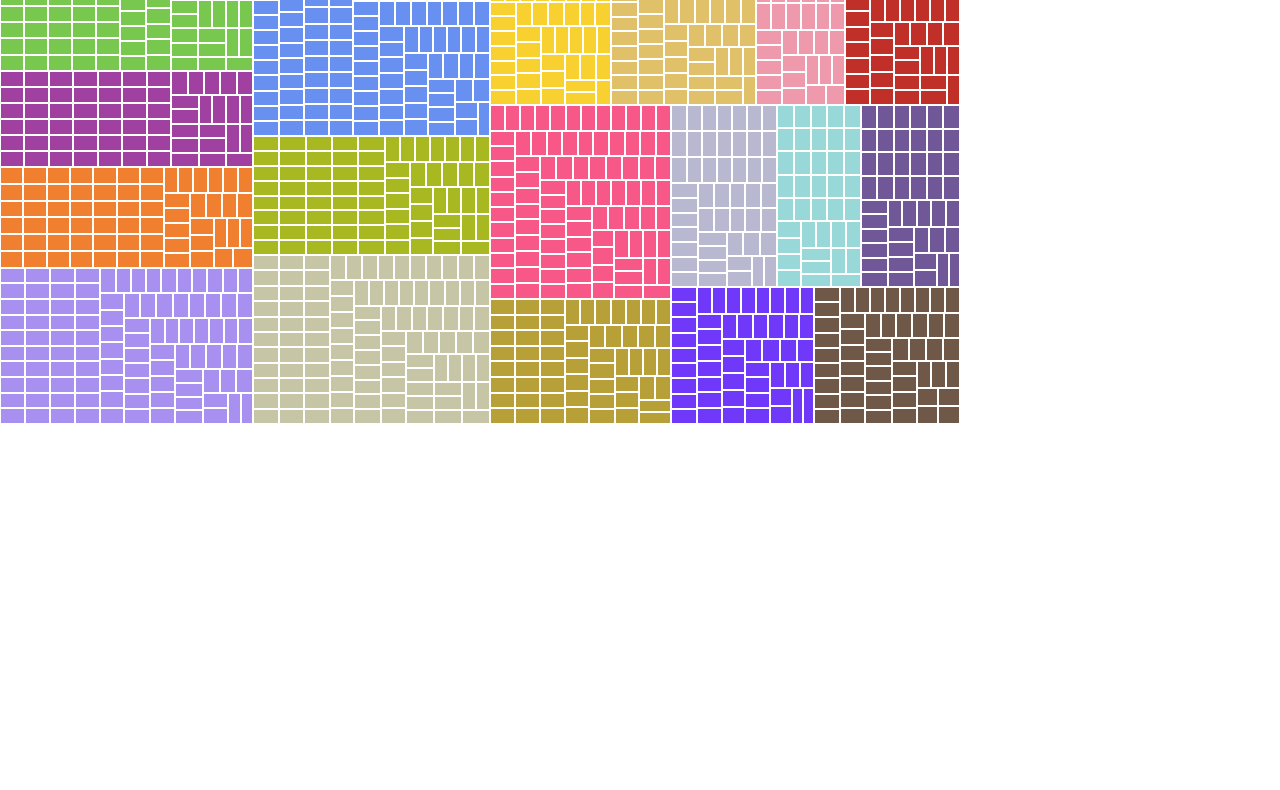
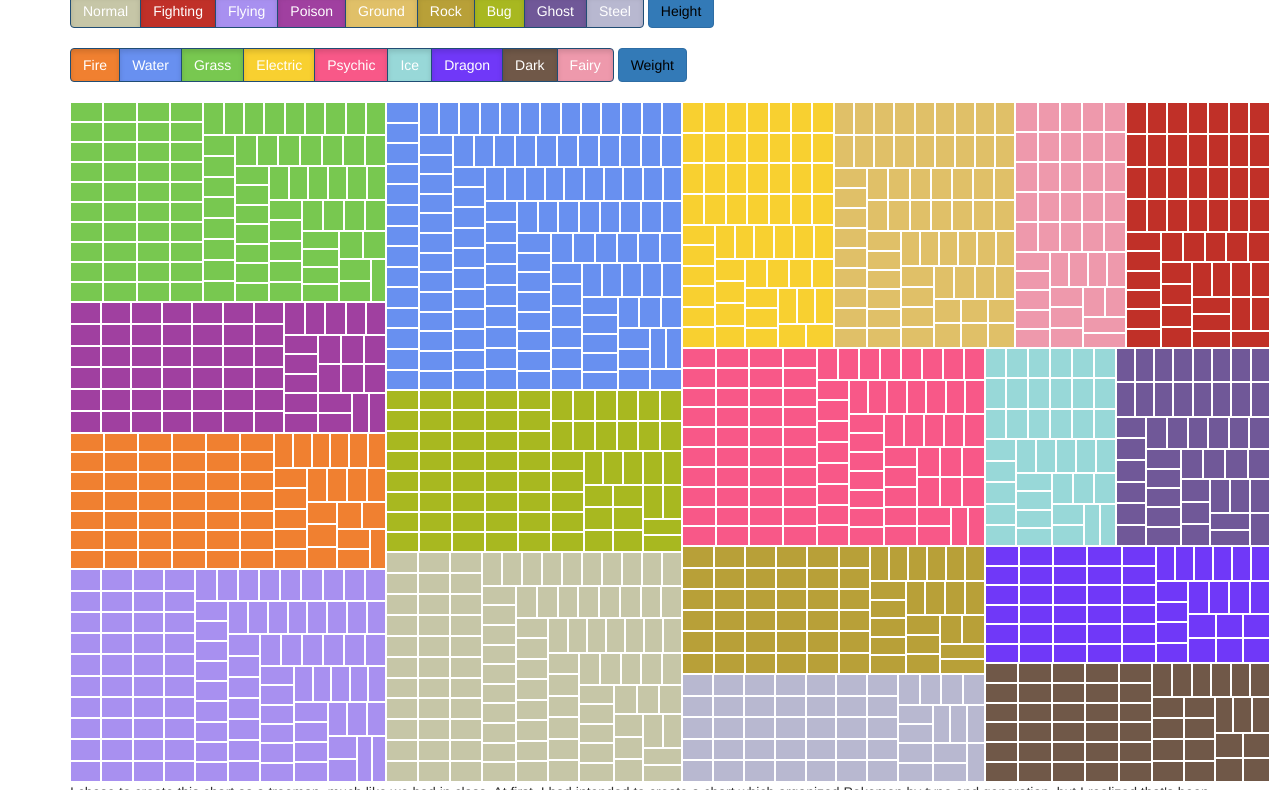
Before and after one commit to KinsTran/PokeGen6Charts, a plain HTML site: page index.html in a window 1280 px wide. Shown: the part 76-866 px from the top of the page. Before the commit the page ends 800 px from the top, so only its background shows below. Drawn offline with nearby package versions, Linux system fonts and the light colour scheme; animation ran at ten frames a second.

Commit message:
Finished all but type toggling and hover

```diff
--- a/css/main.css
+++ b/css/main.css
@@ -19,8 +19,18 @@
   color:white;
 }
 
+#vis {
+  position:relative;
+  padding-bottom:100px;
+  margin-bottom:580px;
+}
+
 .btn {
   color: black;
+}
+
+.btn-group {
+  margin-bottom:20px;
 }
 
 #normal {
@@ -94,8 +104,3 @@
 #fairy {
   background-color: #EE99AC;
 }
-
-#vis {
-  position:relative;
-  padding-bottom:100px;
-}
--- a/index.html
+++ b/index.html
@@ -13,74 +13,120 @@
 
     <!-- Custom files -->
     <link rel="stylesheet" href="css/main.css" />
-
-    <!-- your script file -->
-    <script src="js/main.js"></script>
 </head>
 
 <body class ="container">
     <h1>Pokemon Visualizations</h1>
     <!-- Create a button for every Pokemon type -->
-        <div class="button-group" data-toggle="buttons">
+    <div class="btn-group" data-toggle="buttons">
         <label class="btn btn-primary active" id="normal">
-				<input value="normal" type="checkbox" name="options" id="option1" autocomplete="off" checked>Normal
+            <input value=".normal" type="checkbox" name="options" id="option1" autocomplete="off" checked>Normal
         </label>
         <label class="btn btn-primary active" id="fighting">
-				<input value="fighting" type="checkbox" name="options" id="option2" autocomplete="off" checked >Fighting
+            <input value=".fighting" type="checkbox" name="options" id="option2" autocomplete="off" checked >Fighting
         </label>
         <label class="btn btn-primary active" id="flying">
-				<input value="flying" type="checkbox" name="options" id="option2" autocomplete="off" checked>Flying
+            <input value=".flying" type="checkbox" name="options" id="option2" autocomplete="off" checked>Flying
         </label>
         <label class="btn btn-primary active" id="poison">
-				<input value="poison" type="checkbox" name="options" id="option2" autocomplete="off" checked>Poison
+            <input value=".poison" type="checkbox" name="options" id="option2" autocomplete="off" checked>Poison
         </label>
         <label class="btn btn-primary active" id="ground">
-				<input value="ground" type="checkbox" name="options" id="option2" autocomplete="off" checked>Ground
+            <input value=".ground" type="checkbox" name="options" id="option2" autocomplete="off" checked>Ground
         </label>
         <label class="btn btn-primary active" id="rock">
-				<input value="rock" type="checkbox" name="options" id="option2" autocomplete="off" checked>Rock
+            <input value=".rock" type="checkbox" name="options" id="option2" autocomplete="off" checked>Rock
         </label>
         <label class="btn btn-primary active" id="bug">
-				<input value="bug" type="checkbox" name="options" id="option2" autocomplete="off" checked>Bug
+            <input value=".bug" type="checkbox" name="options" id="option2" autocomplete="off" checked>Bug
         </label>
         <label class="btn btn-primary active" id="ghost">
-				<input value="ghost" type="checkbox" name="options" id="option2" autocomplete="off" checked>Ghost
+            <input value=".ghost" type="checkbox" name="options" id="option2" autocomplete="off" checked>Ghost
         </label>
         <label class="btn btn-primary active" id="steel">
-				<input value="steel" type="checkbox" name="options" id="option2" autocomplete="off" checked>Steel
+            <input value=".steel" type="checkbox" name="options" id="option2" autocomplete="off" checked>Steel
         </label>
-            </br>
+    </div>
+
+    <div class="btn-group" data-toggle="buttons">
+        <label class="btn btn-primary">
+            <input value="height" type="checkbox" name="options" id="option2" autocomplete="off">Height
+        </label>
+    </div>
+
+    <div class="btn-group" data-toggle="buttons">
         <label class="btn btn-primary active" id="fire">
-				<input value="fire" type="checkbox" name="options" id="option2" autocomplete="off" checked>Fire
+            <input value=".fire" type="checkbox" name="options" id="option2" autocomplete="off" checked>Fire
         </label>
         <label class="btn btn-primary active" id="water">
-				<input value="water" type="checkbox" name="options" id="option2" autocomplete="off" checked>Water
+            <input value=".water" type="checkbox" name="options" id="option2" autocomplete="off" checked>Water
         </label>
         <label class="btn btn-primary active" id="grass">
-				<input value="grass" type="checkbox" name="options" id="option2" autocomplete="off" checked>Grass
+            <input value=".grass" type="checkbox" name="options" id="option2" autocomplete="off" checked>Grass
         </label>
         <label class="btn btn-primary active" id="electric">
-				<input value="electric" type="checkbox" name="options" id="option2" autocomplete="off" checked>Electric
+            <input value=".electric" type="checkbox" name="options" id="option2" autocomplete="off" checked>Electric
         </label>
         <label class="btn btn-primary active" id="psychic">
-				<input value="psychic" type="checkbox" name="options" id="option2" autocomplete="off" checked>Psychic
+            <input value=".psychic" type="checkbox" name="options" id="option2" autocomplete="off" checked>Psychic
         </label>
         <label class="btn btn-primary active" id="ice">
-				<input value="ice" type="checkbox" name="options" id="option2" autocomplete="off" checked>Ice
+            <input value=".ice" type="checkbox" name="options" id="option2" autocomplete="off" checked>Ice
         </label>
         <label class="btn btn-primary active" id="dragon">
-				<input value="dragon" type="checkbox" name="options" id="option2" autocomplete="off" checked>Dragon
+            <input value=".dragon" type="checkbox" name="options" id="option2" autocomplete="off" checked>Dragon
         </label>
         <label class="btn btn-primary active" id="dark">
-				<input value="dark" type="checkbox" name="options" id="option2" autocomplete="off" checked>Dark
+            <input value=".dark" type="checkbox" name="options" id="option2" autocomplete="off" checked>Dark
         </label>
         <label class="btn btn-primary active" id="fairy">
-				<input value="fairy" type="checkbox" name="options" id="option2" autocomplete="off" checked>Fairy
+            <input value=".fairy" type="checkbox" name="options" id="option2" autocomplete="off" checked>Fairy
         </label>
-
     </div>
 
+    <div class="btn-group" data-toggle="buttons">
+        <label class="btn btn-primary">
+            <input value="weight" type="checkbox" name="options" id="option2" autocomplete="off">Weight
+        </label>
+    </div>
 
     <div id="vis"></div>
+
+    <p>
+        I chose to create this chart as a treemap, much like we had in class.
+        At first, I had intended to create a chart which organized Pokemon by type and generation, but I realized that's been done many times already.
+        As a result, I looked through my dataset, and realized that height and weight data were provided, so I decided to create a chart detailing those with types instead.
+        My first consideration for a chart type was a divided bar chart, but I decided against that because there are so many Pokemon, it would likely get to the point where it is almost impossible to distinguish any of the individual Pokemon's areas.
+        I then considered the treemap, since it used the whole of its charting area, which would allow easier seeing and mousing over of different individual elements. This is also why I have expanded the chart out as far as reasonably possible without stretching off of the screen.
+        The encodings used include area, both for the individual Pokemon and their type as a whole, and color to distinguish between different types, and to make the different areas clear.
+        There is also the length of the elements, which help contribute to the area and are another way to compare them. Positions along any kind of scale is always good, however because of the nature of the treemap, adding axes with scales would be merely misleading, since the
+        organization of the treemap would then matter. For instance, a type area that begins at "5" might be miscompared to one that begins at "0". A smaller concern is that the units of measurement would be constantly changing due to the nature of the visualization, and so having axes
+        to measure by might just cause confusion. On a side note, any Pokemon with two types is in the visualization twice, since they represent both.
+    </p>
+
+    <p>
+        Types: When used alone, the type boxes allow for a user to see how their favorite Pokemon type compares to others in terms of how widespread it is. By default, all the Pokemon types are rendered at the same time,
+        however the toggles allow the viewer to compare only the types they want to compare. For instance, their two favorite types against each other, or the three starting types of grass, fire, and water. For instance, while I knew Water was easily the most prevalent type,
+        I learned from this chart just how few Ice and Ghost types there are, which is a shame because I really like the Ghost type. The buttons you may notice
+        are colored the same type as the respective type they are representing. This is to help with the usage of color as an encoding, and to help distinguish between the types which have similar colors, such as the Fairy and Psychic types.
+    </p>
+
+    <p>
+        Height: The height option allows the toggling of whether to scale the boxes by their height. The ability to scale by height, in combination with the ability to toggle types, allows the comparison of sizes among Pokemon.
+        This is useful to answer questions such as, which type has the tallest Pokemon on average, which have the smallest, and which have the largest and smallest Pokemon of all.
+        When viewing type without any types toggled, I was surprised at how little most of the boxes changed, only shrinking or growing a bit in size, with the exception of the Dragon-type area, which grows a massive amount. I suppose Dragons being gigantic shouldn't be too big of a surprise,
+        but I didn't imagine that it would make up for their lack of numbers so well.
+    </p>
+
+    <p>
+        Weight: The weight option allows the toggling of whether to scale the boxes by their weight. The ability to scale by weight allows the user to see which type has the heaviest or lightest Pokemon. This tool brought the most surprises to me,
+        as I had thought that Rock would easily top the charts. Instead, it is beaten out by Steel (I suppose), Dragon (See the height paragraph), Water(There's a lot of them), and Ground(The most surprising to me, but I guess the whole of Earth is heavier than some rocks).
+        I'd fully expected Fairies to be the lightest as well, but Electric-types give them a run for their money in that category. You may have noticed that there is the option to toggle weight and height on at the same time. Since they are not the same unit, it doesn't make much sense, but I thought it would be fun
+        to see both of the contents be emphasized and see who came out on top. Dragon manages through sheer force of their huge numbers manage to compete with the more prolific Water and Ground types in this category.
+    </p>
 </body>
+
+<!-- script file, loaded in after everything else -->
+<script src="js/main.js"></script>
+
 </html>
--- a/js/main.js
+++ b/js/main.js
@@ -8,15 +8,15 @@ $(function() {
             bottom: 10,
             left: 10
         },
-            width = 960,
-            height = 500,
+            width = 1200,
+            height = 680,
             drawWidth = width - margin.left - margin.right,
             drawHeight = height - margin.top - margin.bottom,
             scaleWeight = false, // Whether to scale by weight or height, dictated by buttons, false at first
             scaleHeight = false;
 
         // Create wrapper div for chart
-        var div = d3.select("#viz")
+        var div = d3.select("#vis")
             .append("div")
             .attr('height', height)
             .attr('width', width)
@@ -72,11 +72,11 @@ $(function() {
             treemap(root)
 
             // Bind, enter, update, and delete data
-            var nodes = div.data(root.leaves())
+            var nodes = div.selectAll(".node").data(root.leaves())
             nodes.enter() // NEED TO ADD HOVER TO MAKE THEIR TEXT
                 .append("div")
                 .merge(nodes)
-                .attr("class", "node")
+                .attr("class", function(d){return d.data.type_name + " node"})
                 .transition().duration(1500)
                 .style("left", function(d, i) {
                     return d.x0 + "px";
@@ -93,6 +93,10 @@ $(function() {
                 .style("background", function(d, i) {
                     return colorScale(d.data.type_name);
                 });
+
+            nodes.exit()
+                .transition().duration(1500)
+                .remove()
         }
         // First draw on load
         draw();
@@ -100,7 +104,14 @@ $(function() {
         // On change event which redraws elements
         $("input").on("change", function() {
             // Changes colorscale if needed, sets if height/weight scaling are required
-
+            if($(this).val() == "height") { // Sets height to opposite if button toggled
+                scaleHeight = !scaleHeight
+            } else if ($(this).val() == "weight"){ // Sets weight to opposite if button toggled
+                scaleWeight = !scaleWeight
+            } else { // Toggles visibility of given type UNFINISHED
+                var currentType = $(this).val()
+                $(currentType).toggle();
+            }
             // Draw again
             draw();
         })
```
Also changed, not shown: 2 other files. Lines whose indentation alone changed are shown as unchanged.
